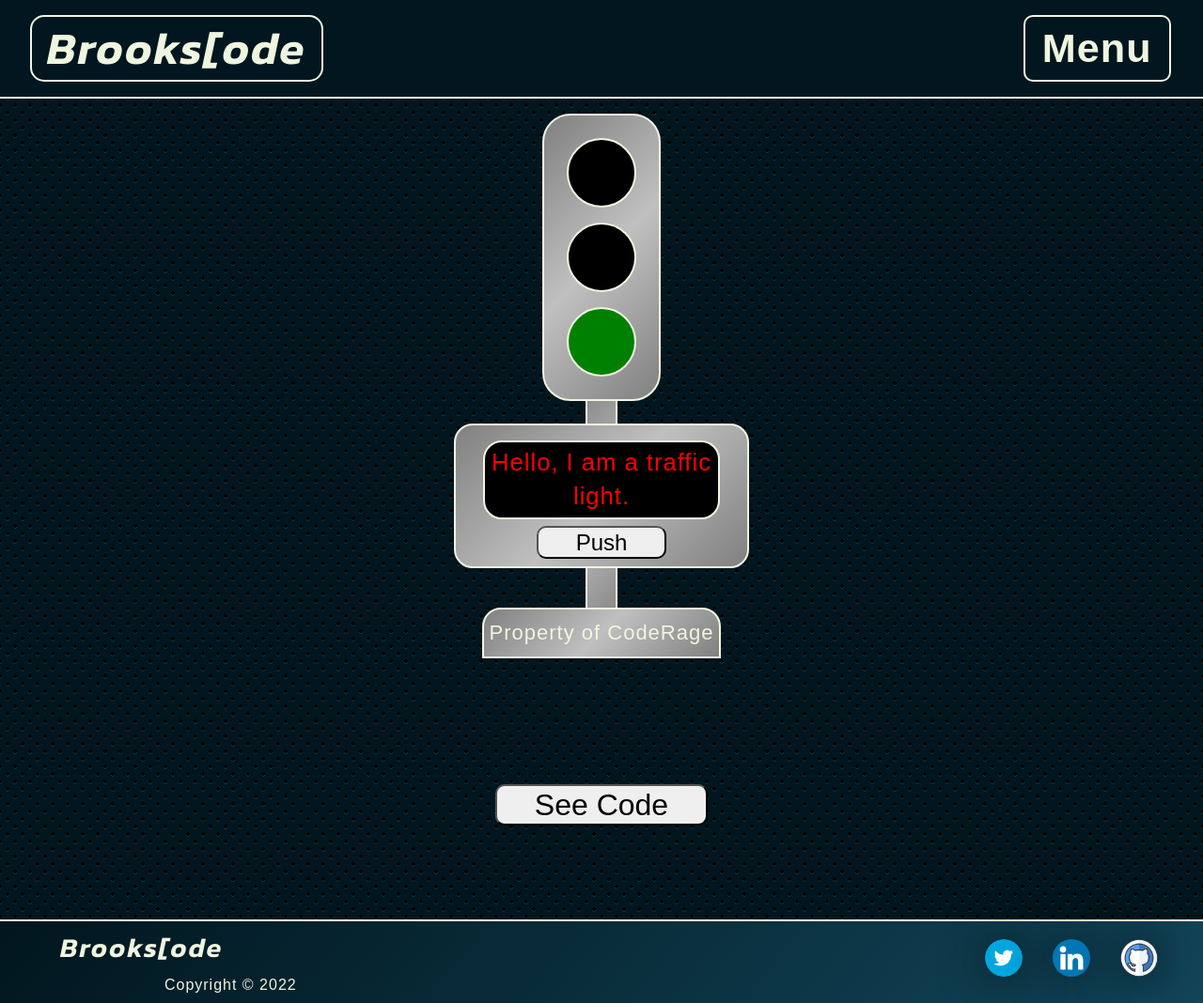
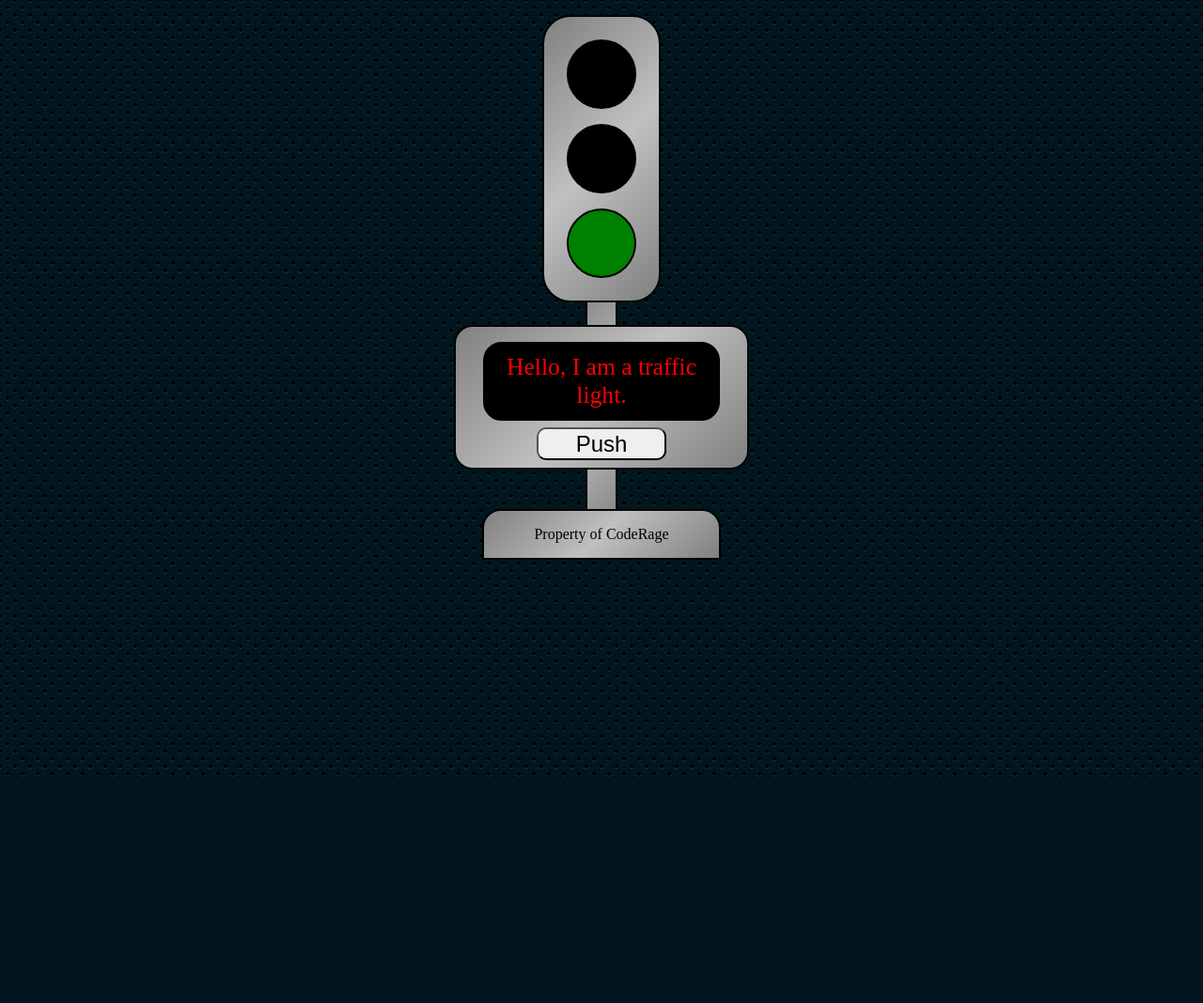
Before and after one commit to StevieBrooks/folioSite.io, a plain HTML site: page traffLightProject.html in a window 1280 px wide. Shown: the whole page at 94% size. After the commit the page ends 830 px from the top, so only its background shows below. Drawn offline with Linux system fonts and the light colour scheme.

Commit message:
Changes to styling commit
Trying to host this on my portfolio site has proven to be disruptive and I suspect that these conflicts in code would only get worse with the addition of new and more complex projects. Therefore, I am going to host all projects from Github pages instead.

```diff
--- a/traffLightProject.html
+++ b/traffLightProject.html
@@ -4,7 +4,6 @@
     <meta charset="UTF-8">
     <meta http-equiv="X-UA-Compatible" content="IE=edge">
     <meta name="viewport" content="width=device-width, initial-scale=1.0">
-    <link rel="stylesheet" href="style.css">
     <link rel="preconnect" href="https://fonts.googleapis.com">
     <link rel="preconnect" href="https://fonts.gstatic.com" crossorigin>
     <link href="https://fonts.googleapis.com/css2?family=Kanit:ital,wght@1,600&display=swap" rel="stylesheet">
@@ -12,6 +11,17 @@
         body {
             margin: auto;
             text-align: center;
+            box-sizing: border-box;
+            display: flex;
+            flex-direction: column;
+            align-items: center;
+            background:
+    radial-gradient(black 15%, transparent 16%) 0 0,
+    radial-gradient(black 15%, transparent 16%) 8px 8px,
+    radial-gradient(rgba(255,255,255,.1) 15%, transparent 20%) 0 1px,
+    radial-gradient(rgba(255,255,255,.1) 15%, transparent 20%) 8px 9px;
+    background-color:#01161E;
+    background-size:16px 16px;
         }
         .traffic-lights {
             display: flex;
@@ -33,14 +43,14 @@
             border-radius: 50%;
             margin: 1rem;
         }
-        button {
+        .push-button {
             font-size: 1.5rem;
             padding: .1rem 2.5rem;
             border-radius: 10px;
             position: relative;
             top: -6%;
         }
-        button:hover {
+        .push-button:hover {
             background-color: orange;
             cursor: pointer;
         }
@@ -95,37 +105,6 @@
 </head>
 <body id="home">
 
-    <header class="main-header">
-        <a href="index.html#home">
-            <h2 class="logo">Brooks[ode</h2>
-        </a>
-        <nav class="mainnav">
-            <ul>
-                <li onclick="mainMenuFunc()"><a href="#" class="menu-title">Menu</a>
-                    <ul>
-                        <li><a href="index.html#about">About Me</a></li>
-                        <li><a href="index.html#proj">Projects</a></li>
-                        <li><a href="index.html#blog">Blog</a></li>
-                        <li><a href="index.html#contact">Contact</a></li>
-                    </ul>
-                </li>
-            </ul>
-        </nav>
-        <nav class="smallnav">
-            <ul>
-                <li onclick="menuFunc()"><a href="#" class="menu-title"><span class="sn-initials">B[</span> | Menu</a>
-                    <ul>
-                        <li onmouseup=""><a href="index.html#home">Home</a></li>
-                        <li><a href="index.html#about">About Me</a></li>
-                        <li><a href="index.html#proj">Projects</a></li>
-                        <li><a href="index.html#blog">Blog</a></li>
-                        <li><a href="index.html#contact">Contact</a></li>
-                    </ul>
-                </li>
-            </ul>
-        </nav>
-    </header>
-
     <div class="project-wrapper">
         <section class="traffic-lights">
             <section class="light-box">
@@ -139,26 +118,11 @@
                 <div class="message">
                     <p id="daftMessage"></p>
                 </div>
-                <button onclick="start()">Push</button>
+                <button class="push-button" onclick="start()">Push</button>
             </section>
         </section>
-        <a href="https://github.com/StevieBrooks/folioSite.io/blob/main/traffLights.js" target="_blank"><button class="code-button">See Code</button></a>
     </div>
 
-    <footer class="main-footer">
-        <div class="copyright">
-            <a href="index.html#home">
-                <h3>Brooks[ode</h3>
-            </a>
-            <p>Copyright &copy; 2022</p>
-        </div>
-        <div class="socials">
-            <a href="https://twitter.com/BrooksCode" target="_blank"><img src="pics/twitter.png" alt=""></a>
-            <a href="https://www.linkedin.com/in/steven-brooks-93813a1b7/" target="_blank"><img src="pics/linkedin.png" alt=""></a>
-            <a href="https://github.com/StevieBrooks" target="_blank"><img src="pics/github.png" alt=""></a>
-        </div>
-    </footer>
-    <script src="script.js"></script>
     <script src="traffLights.js"></script>
 </body>
 </html>
```
